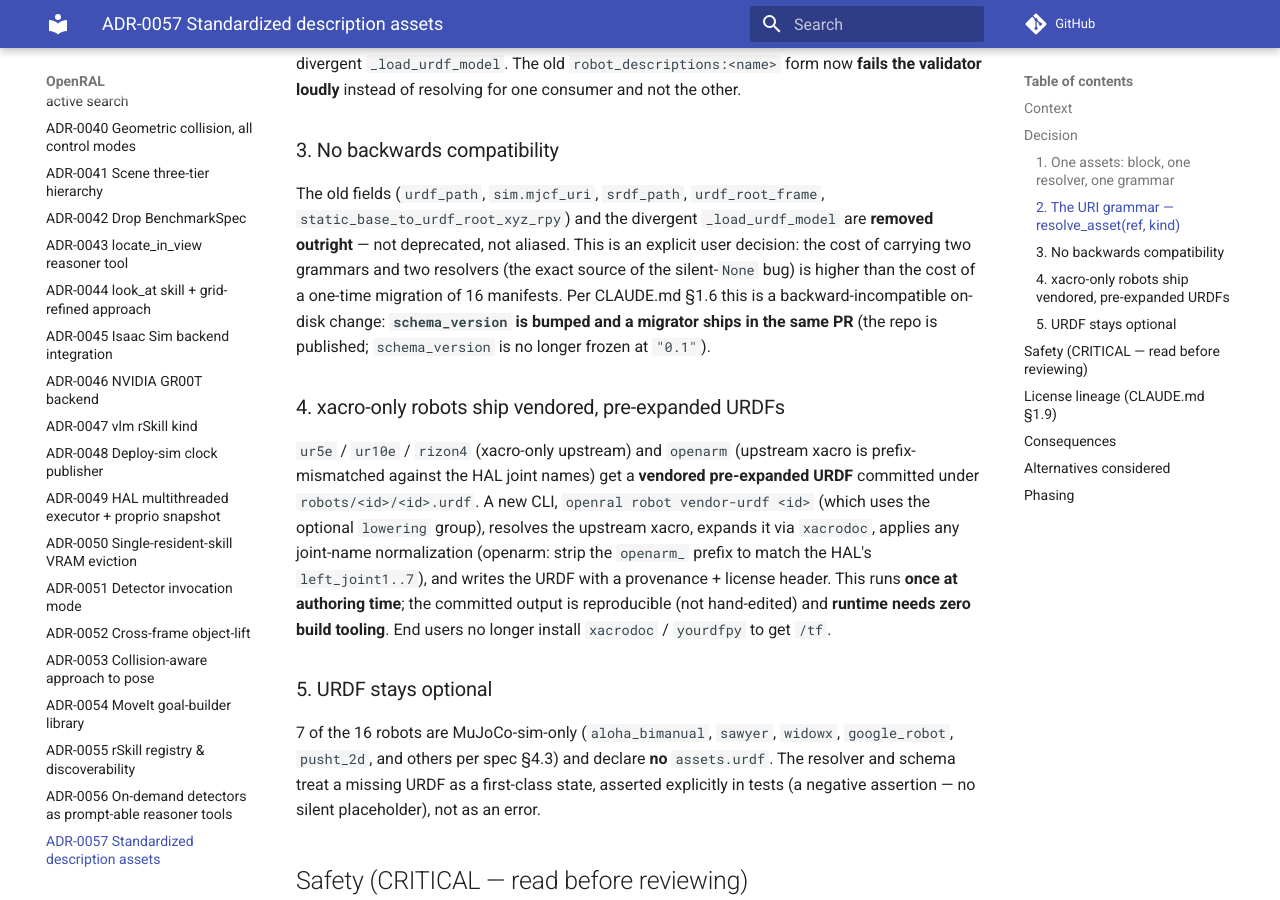
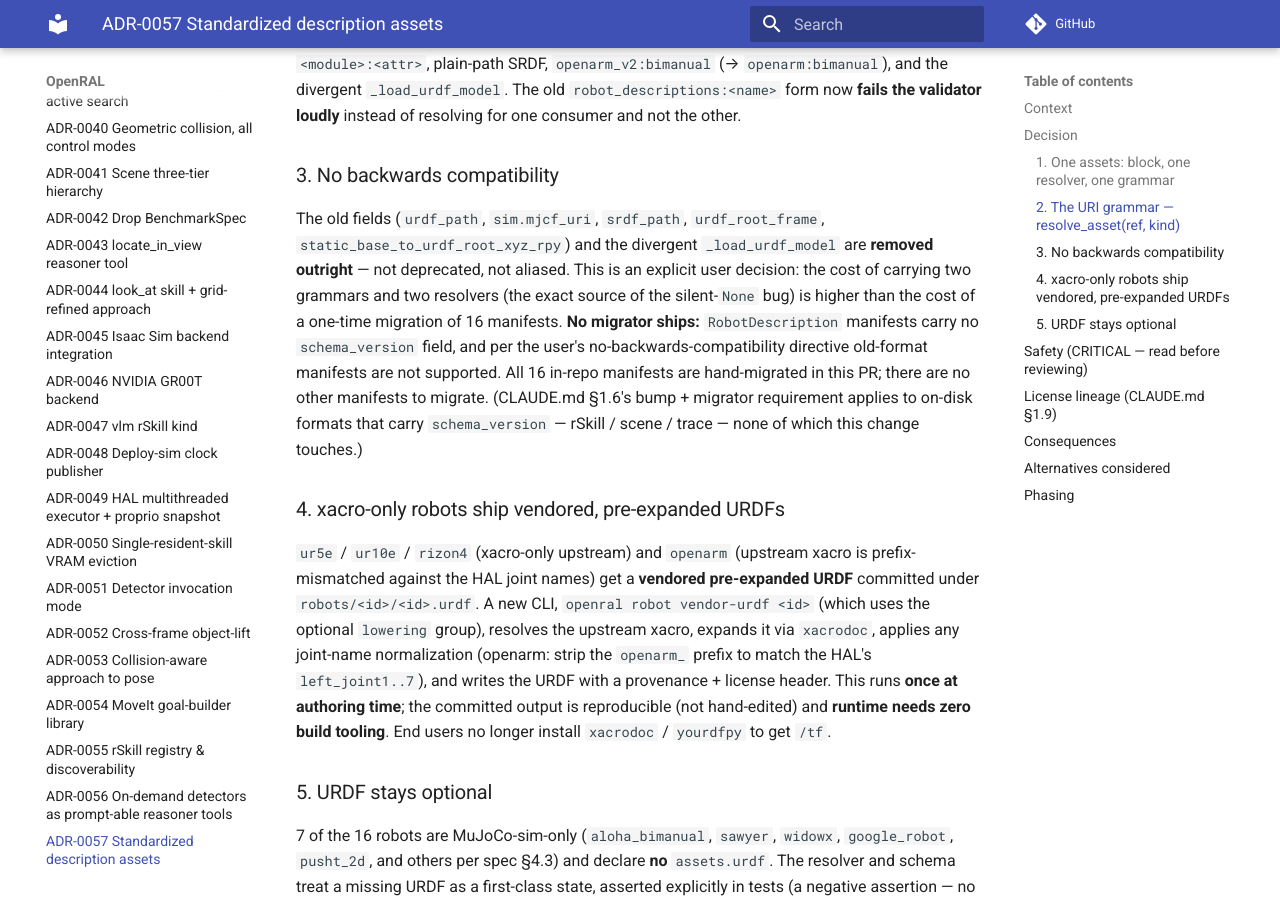
Before and after one commit to OpenRAL/openral, an MkDocs documentation site: the page built from docs/adr/0057-standardized-description-assets.md, in a window 1280 px wide and 900 px high, scrolled down 2721 px. Built offline with MkDocs 1.6.1 and Material for MkDocs 9.7.7, drawn with Linux system fonts in a browser that asks for light colours; comment, search, counter and statistics services are not loaded; some of the changed text lies outside the part shown.

Commit message:
docs(adr): correct schema_version claim — RobotDescription carries none, no migrator needed
Co-Authored-By: Claude Opus 4.8 <noreply@anthropic.com>
Signed-off-by: Adrian Llopart <adrianllopart@gmail.com>

```diff
--- a/docs/adr/0057-standardized-description-assets.md
+++ b/docs/adr/0057-standardized-description-assets.md
@@ -14,7 +14,7 @@
   [ADR-0023](0023-data-driven-mujoco-hal.md) (the data-driven MuJoCo HAL that
   consumes `sim.mjcf_uri`); CLAUDE.md §1.2 (truth over plausibility — no silent
   `None`), §1.3 (types are the contract), §1.6 (schemas evolve, never
-  silently — `schema_version` bump + migrator), §1.9 (license lineage),
+  silently — N/A here: RobotDescription has no `schema_version`), §1.9 (license lineage),
   §3 Layer 0 / 6, §3 Safety (safety-WG review + hazard log).
 
 > Design spec: [`docs/superpowers/specs/2026-06-16-standardize-robot-description-assets-design.md`](../superpowers/specs/2026-06-16-standardize-robot-description-assets-design.md)
@@ -120,9 +120,12 @@ The old fields (`urdf_path`, `sim.mjcf_uri`, `srdf_path`, `urdf_root_frame`,
 **removed outright** — not deprecated, not aliased. This is an explicit user
 decision: the cost of carrying two grammars and two resolvers (the exact source
 of the silent-`None` bug) is higher than the cost of a one-time migration of 16
-manifests. Per CLAUDE.md §1.6 this is a backward-incompatible on-disk change:
-**`schema_version` is bumped and a migrator ships in the same PR** (the repo is
-published; `schema_version` is no longer frozen at `"0.1"`).
+manifests. **No migrator ships:** `RobotDescription` manifests carry no
+`schema_version` field, and per the user's no-backwards-compatibility directive
+old-format manifests are not supported. All 16 in-repo manifests are hand-migrated
+in this PR; there are no other manifests to migrate. (CLAUDE.md §1.6's bump +
+migrator requirement applies to on-disk formats that carry `schema_version` —
+rSkill / scene / trace — none of which this change touches.)
 
 ### 4. xacro-only robots ship vendored, pre-expanded URDFs
 
@@ -252,8 +255,8 @@ via `package://` from the `robot_descriptions` cache (the prompted download) —
 
 **Costs**
 
-- **Breaking schema change** — old fields removed; `schema_version` bumped +
-  migrator shipped (CLAUDE.md §1.6).
+- **Breaking schema change** — old fields removed; all 16 manifests hand-migrated.
+  No migrator (RobotDescription carries no `schema_version`; no old-format support).
 - **Migrate all 16 manifests** to the `assets:` block (spec §4.3 has the
   canonical per-robot table).
 - **Vendor 4 URDFs** (`ur5e`, `ur10e`, `rizon4`, `openarm`) — committing
@@ -293,8 +296,8 @@ Detailed in spec §7:
    license lineage.
 2. **Resolver** `openral_core/assets.py` + grammar validator + unit tests
    (TDD).
-3. **Schema** `AssetRefs` / `UrdfAsset`; remove old fields; `schema_version`
-   bump + migrator; `hypothesis` round-trip.
+3. **Schema** `AssetRefs` / `UrdfAsset`; remove old fields (no `schema_version`
+   bump/migrator — RobotDescription carries none); `hypothesis` round-trip.
 4. **Vendoring CLI** `openral robot vendor-urdf`; run it → commit
    `robots/{ur5e,ur10e,rizon4,openarm}/<id>.urdf` with license headers.
 5. **Migrate all 16 manifests** to `assets:`.
--- a/docs/architecture/repo-state-map.html
+++ b/docs/architecture/repo-state-map.html
@@ -1422,7 +1422,7 @@ const CROSS = [
     title: "openral_core schemas",
     pkg: "python/core · schemas.py",
     status: "green",
-    desc: "Pydantic v2 contracts for every layer boundary. ~45 models · property-based tested with hypothesis · 42 JSON Schemas exported. On-disk schemas at `schema_version: \"0.1\"`. ADR-0057 (the assets-block migration) is a backward-incompatible change — the legacy `urdf_path`/`mjcf_uri`/`srdf_path`/URDF-root fields were removed in favour of `assets: AssetRefs` — and per CLAUDE.md §1.6 still owes a `schema_version` bump + migrator (in-tree manifests already moved; the version-field bump + migrator land with the ADR-0057 PR). Backward-compatible additions evolve in place.",
+    desc: "Pydantic v2 contracts for every layer boundary. ~45 models · property-based tested with hypothesis · 42 JSON Schemas exported. On-disk schemas at `schema_version: \"0.1\"`. ADR-0057 (the assets-block migration) is a backward-incompatible change — the legacy `urdf_path`/`mjcf_uri`/`srdf_path`/URDF-root fields were removed in favour of `assets: AssetRefs`. No `schema_version` bump/migrator: `RobotDescription` carries no `schema_version`, all 16 in-tree manifests are hand-migrated, and per the no-backwards-compatibility decision old-format manifests are unsupported (CLAUDE.md §1.6 applies only to `schema_version`-bearing formats — rSkill/scene/trace — which this change does not touch). Backward-compatible additions evolve in place.",
     schemas: ["RobotDescription","AssetRefs","UrdfAsset","WorldState","Action","SensorSpec","RSkillInfo","RSkillManifest","SafetyEnvelope","JointState","Pose6D","DetectedObject","SceneDefaults","TopCameraDefaults"],
   },
   {
```
